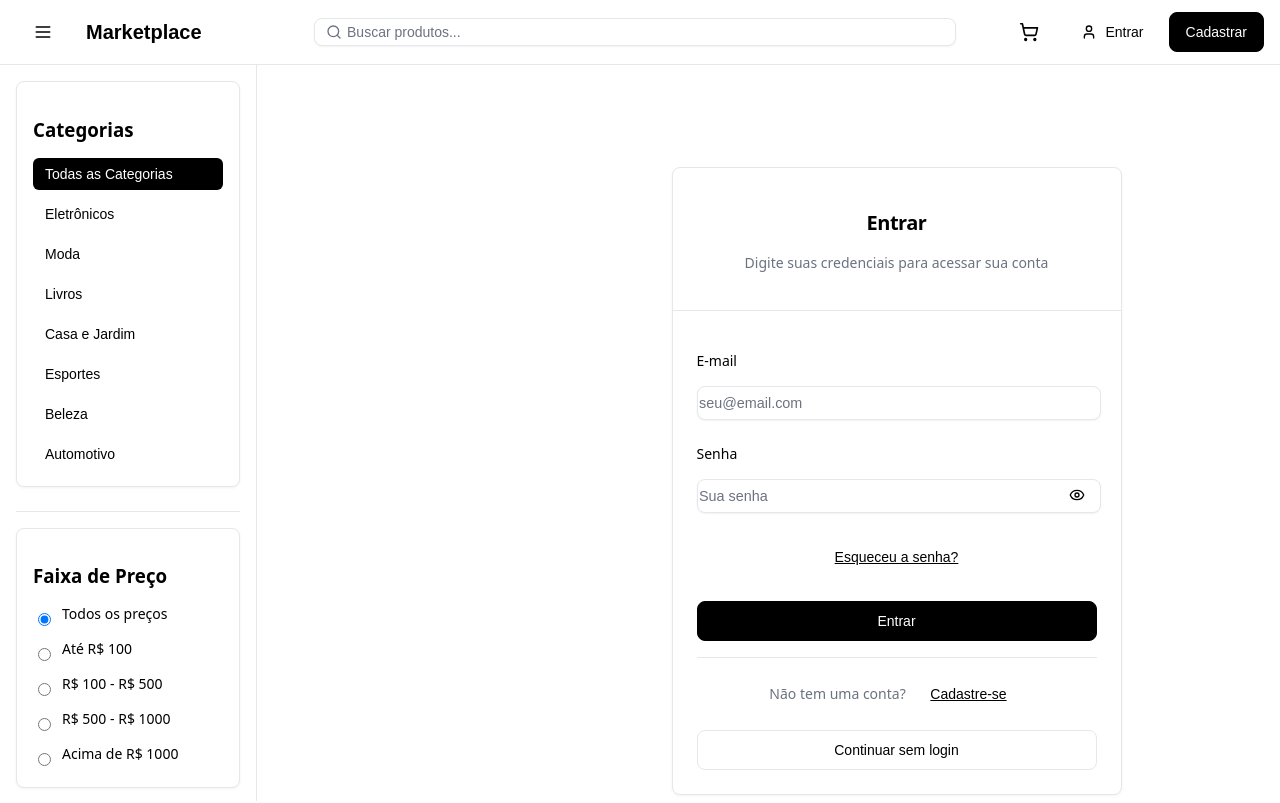
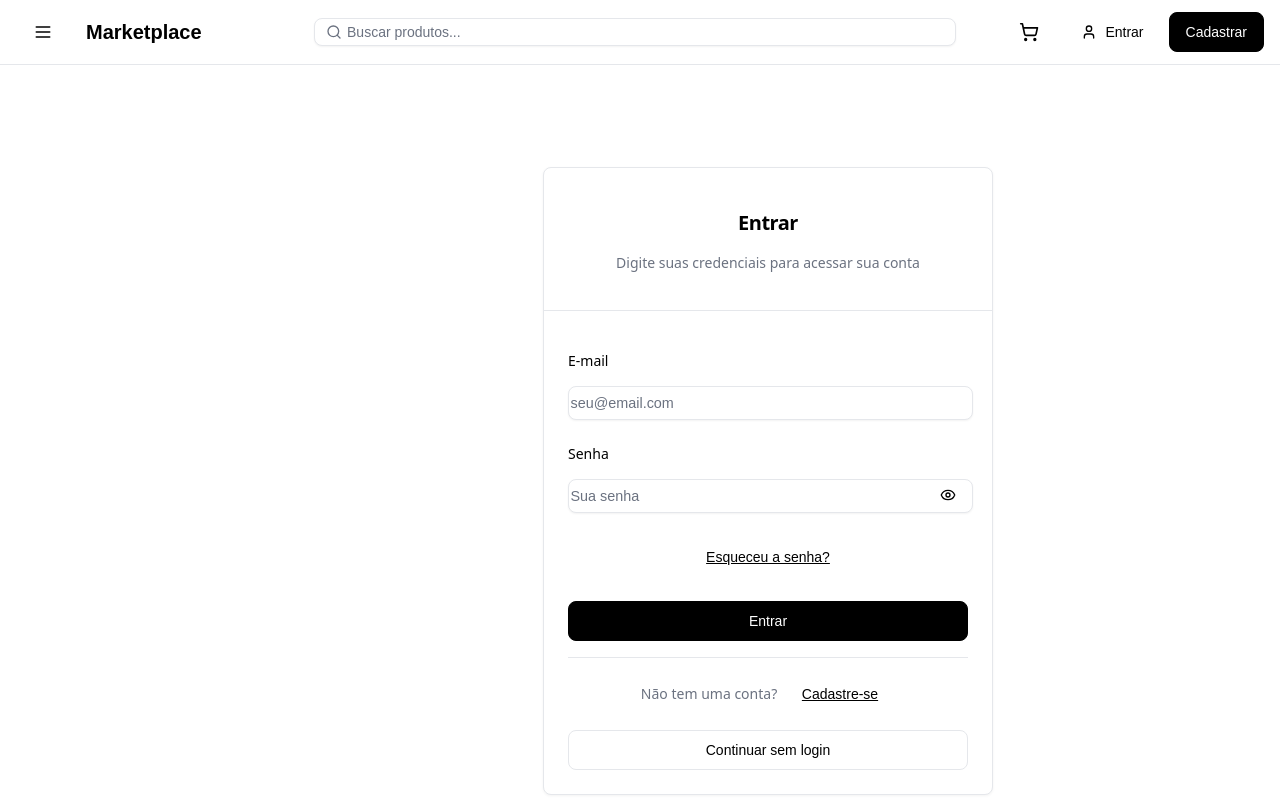
Before and after one commit to vncs-srs/T-LA43S, a React (Vite) app: page /login in a window 1280 px wide. Shown: the top 803 px of the page. Built offline with nearby package versions, Linux system fonts and the light colour scheme.

Commit message:
Correção na Sidebar

```diff
--- a/src/App.jsx
+++ b/src/App.jsx
@@ -1,5 +1,5 @@
 import React, { useState, useMemo } from 'react';
-import { Routes, Route } from 'react-router-dom';
+import { Routes, Route, useLocation } from 'react-router-dom'; // [1] Importar useLocation
 import { CartProvider } from '@/contexts/CartContext';
 import { mockProducts, priceRanges } from '@/data/products';
 import { Navbar } from '@/components/Navbar';
@@ -18,16 +18,19 @@ export default function App() {
   const [selectedCategory, setSelectedCategory] = useState('Todas as Categorias');
   const [selectedPriceRange, setSelectedPriceRange] = useState('Todos os preços');
 
+  // [2] Obter a localização atual
+  const location = useLocation();
+
+  // [3] Definir quando a Sidebar deve aparecer (apenas na home '/')
+  const showSidebar = location.pathname === '/';
+
   // Lógica de filtragem
   const filteredProducts = useMemo(() => {
     return mockProducts.filter(product => {
-      // 1. Filtrar por termo de busca
       const matchesSearch = product.name.toLowerCase().includes(searchTerm.toLowerCase()) ||
                             product.description.toLowerCase().includes(searchTerm.toLowerCase());
-      // 2. Filtrar por categoria
       const matchesCategory = selectedCategory === 'Todas as Categorias' ||
                               product.category === selectedCategory;
-      // 3. Filtrar por faixa de preço
       const range = priceRanges.find(r => r.label === selectedPriceRange) || priceRanges[0];
       const matchesPrice = product.price >= range.min && product.price <= range.max;
 
@@ -41,15 +44,15 @@ export default function App() {
 
   return (
     <CartProvider>
-      {/* 1.app-container aqui */}
       <div className="app-container">
         <Navbar
           onSearchChange={setSearchTerm}
           onMenuToggle={toggleSidebar}
         />
 
-        {/* 2.app-layout para ativar o flexbox */}
         <div className="app-layout">
+          {/* [4] Renderização Condicional da Sidebar */}
+          {showSidebar && (
             <Sidebar
               isOpen={sidebarOpen}
               onClose={() => setSidebarOpen(false)}
@@ -58,9 +61,10 @@ export default function App() {
               selectedPriceRange={selectedPriceRange}
               onPriceRangeChange={setSelectedPriceRange}
             />
+          )}
 
-          {/* 3.app-main-content */}
-          <main className="app-main-content">
+          {/* [5] Adicionar classe condicional para remover a margem se não houver sidebar */}
+          <main className={`app-main-content ${!showSidebar ? 'no-sidebar' : ''}`}>
             <Routes>
               <Route path="/" element={<HomePage products={filteredProducts} />} />
               <Route path="/product/:id" element={<ProductPage />} />
```
Lines whose indentation alone changed are shown as unchanged.
